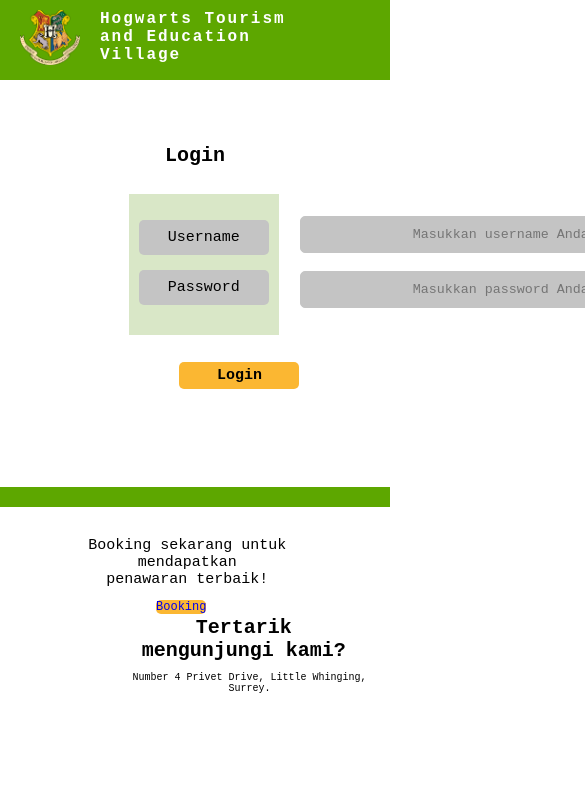
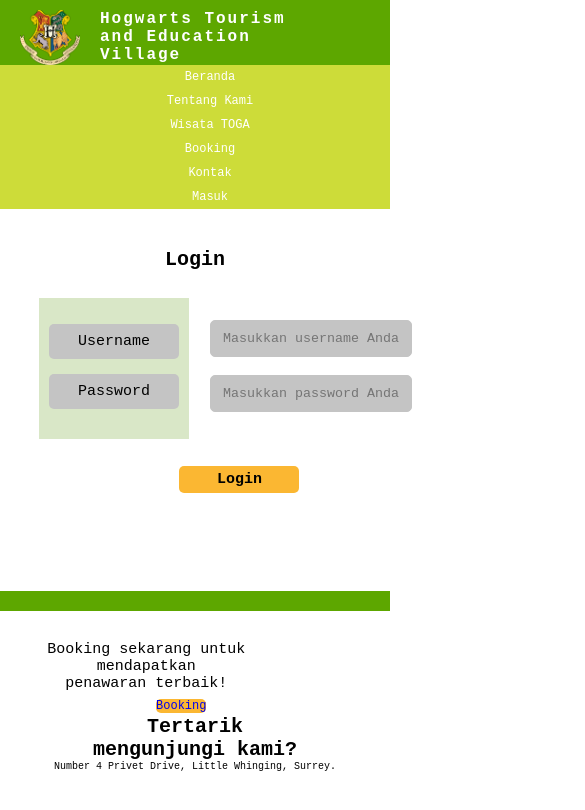
Before and after one commit to Afridawardani12/PROJECT-PERANCANGAN-WEBSITE, a plain HTML site: page HTML/login.html in a window 390 px wide. Shown: the top 810 px of the page, 585 px wide, since content can reach past the window. Drawn offline with Linux system fonts and the light colour scheme.

Commit message:
rensponsive

```diff
--- a/CSS/style-login.css
+++ b/CSS/style-login.css
@@ -75,6 +75,11 @@ form{
      outline: none;
      margin-left: 0px;
      line-height: 5px;
+ }
+ .inputan:after{
+     display: table;
+     clear: both;
+     content: "";
  }
  .inputan .i{
      width: 400px;
@@ -181,3 +186,59 @@ footer .booking li a{
     text-decoration: none;
     width: 80px;
 }
+
+@media screen and (max-width: 900px){
+    header{
+        margin-bottom: 10px;
+    }
+    .main ul{
+        background: #CDDC39;
+        width: 100%;
+        margin: 0;
+        display: flex;
+        flex-wrap: wrap;
+        flex-direction: column;
+        font-size: 12px;
+        margin-bottom: 10%;
+    }
+    .main a:hover {
+        color: #fff;
+        background: #fbb732;
+    }
+    .main ul li {
+        display: block;
+        text-align: center;
+        width: 100%;
+        padding: 5px 15px;
+    }
+    .login-box{
+        width: 50%;
+        margin-left: 10%;
+        margin-right: 10%;
+    }
+    .login-box .inputan .i .input{
+        width: 50%;
+        margin-left: 0%;
+    }
+    h4{
+        margin-top: 20%;
+    }
+}
+@media (min-width:200px) and (max-width:700px){
+    footer .booking p{
+        width: 100%;
+    }
+    footer .booking li{
+        width: 100%;
+        margin: 0;
+    }
+    footer h5{
+        padding: 0;
+        width: 100%;
+        margin: 0;
+    }
+    footer p{
+        width: 100%;
+        margin: 0;
+    }
+}
--- a/HTML/login.html
+++ b/HTML/login.html
@@ -11,6 +11,11 @@
                 <div class="logo">
                     <img src="../FOTO/logo.png">
                 </div>
+                <div class="tblmenubox">
+                    <div class="togel tblmenu">
+
+                    </div>
+                  </div>
                 <ul>
                     <li><a href="../index.html">Beranda</a></li>
                     <li><a href="tentang.html">Tentang Kami</a></li>
@@ -25,6 +30,11 @@
                     <h2>and Education</h2>
                     <h3>Village</h3>
                 </div>
+                      <div class="tblmenubox">
+        <div class="togel tblmenu">
+
+        </div>
+      </div>
             </div>
         </header>
         <h4>Login</h4>
```
